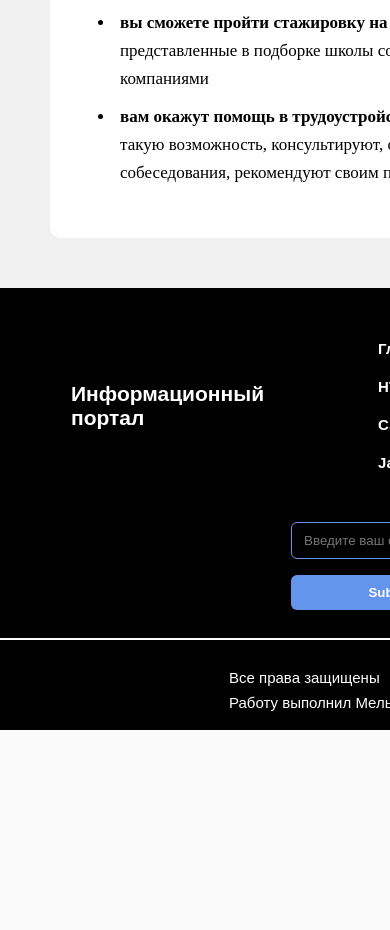
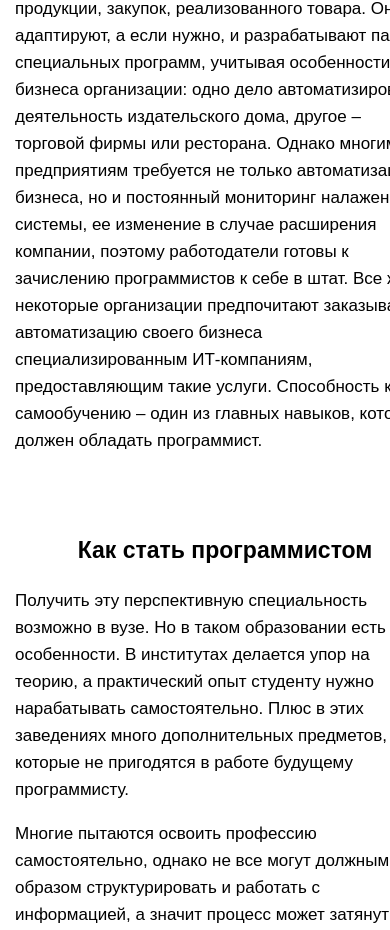
Before and after one commit to Legenda1224/repo-html, a PHP site: page / in a window 390 px wide; the page is wider, and only the part inside the window is pictured. Shown: the part 4847-5777 px from the top of that part. Before the commit the page ends 5577 px from the top of that part, so only its background shows below. Run offline with PHP 8.4, Linux system fonts and the light colour scheme.

Commit message:
Update style.css

```diff
--- a/css/style.css
+++ b/css/style.css
@@ -997,7 +997,7 @@ header{
     justify-content: space-around;
     align-items: center;
     background-color: #75ACFF;
-    width: 710px;
+    width: 510px;
     height: 50px;
     z-index: 2;
 }
@@ -1031,11 +1031,11 @@ header h3 a:hover{
 
 .container{
     position: relative;
-    left: 50px;
+    left: 0px;
     border-radius:10px;
     background-color: white;
-    width: 600px;
-    max-width: 600px;
+    width: 450px;
+    max-width: 450px;
     margin: 0 auto;
     margin-top: 100px;
     margin-bottom: 50px;
@@ -1076,9 +1076,9 @@ header h3 a:hover{
 
 
 .istoriya{
-    max-width: 550px;
+    max-width: 420px;
     margin: 0 auto;
-    width: 600px;
+    width: 500px;
     padding-bottom: 30px;
 }
 .istoriya h3{
@@ -1131,7 +1131,7 @@ ul li{
 
 
 .footer{
-    width: 710px;
+    width: 490px;
     background-color: black;
 }
 
@@ -1139,7 +1139,7 @@ ul li{
 /*footer*/
 
 footer{
-    width: 710px;
+    width: 490px;
     background-color: black;
 }
 
@@ -1148,14 +1148,15 @@ footer{
     font-family: arial;
     font-weight: bold;
     font-size: 21px;
-    height: 320px;
+    height: 450px;
 	color: white;
 	display: flex;
     flex-wrap: wrap;
 	justify-content: space-between;
 	align-items: center;
 	padding: 15px 10%;
-    max-width: 770px;
+    max-width: 440px;
+    width: 400px;
     margin: 0 auto;
 }
 
@@ -1220,7 +1221,7 @@ input:focus{
     display: flex;
     justify-content: center;
     align-items: center;
-    width: 710px;
+    width: 480px;
     border-top: 2px solid white;
 }
 .pod_footer p{
```
